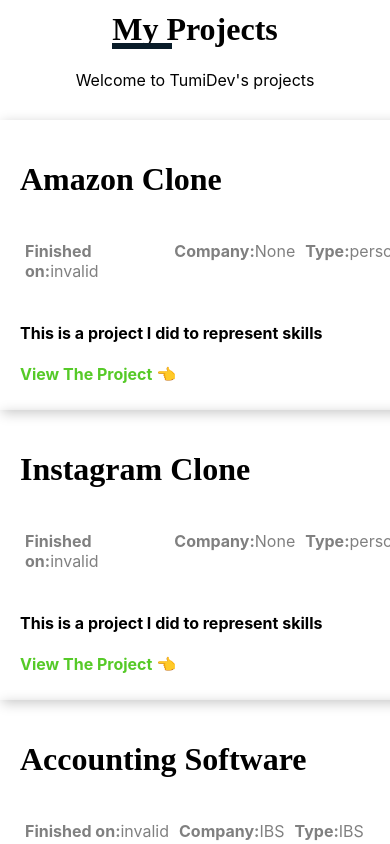
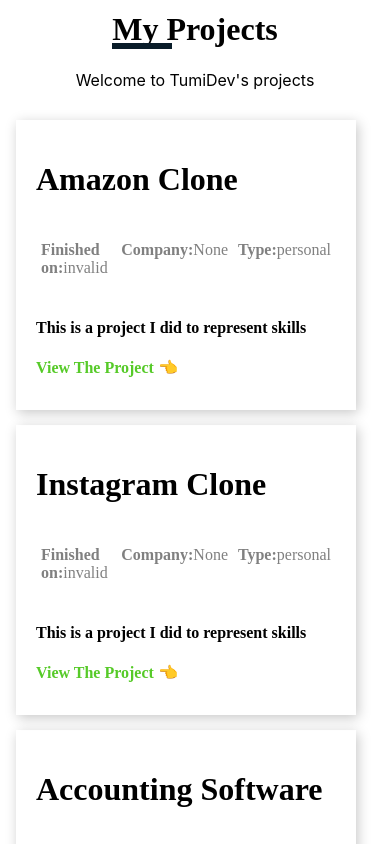
Before and after one commit to UnityGameDesign-max/tumi-portfolio, a React (Create React App) app: page / in a window 390 px wide. Shown: the part 2080-2924 px from the top of the page. Built offline with nearby package versions, Linux system fonts and the light colour scheme.

Commit message:
modified ProjectCard css file

```diff
--- a/src/ProjectCard/ProjectCard.css
+++ b/src/ProjectCard/ProjectCard.css
@@ -4,6 +4,7 @@
     height: 250px;
     box-shadow: 2px 3px 12px rgba(0, 0, 0, 0.219);
     transition: transform 9ms ease-in-out;
+
 
 }
 
@@ -30,3 +31,21 @@
     color: #56ca28;
 
 }
+
+@media only screen and (max-width: 520px){
+
+    .project__card{
+        display: flex;
+        flex-direction: column;
+        margin-left:16px;
+        padding: 20px;
+        width: 300px;
+        height: 250px;
+        box-shadow: 2px 3px 12px rgba(0, 0, 0, 0.219);
+        transition: transform 9ms ease-in-out;
+        margin-bottom: 15px;
+        font-family: Montserrat;
+
+    }
+
+}
```
